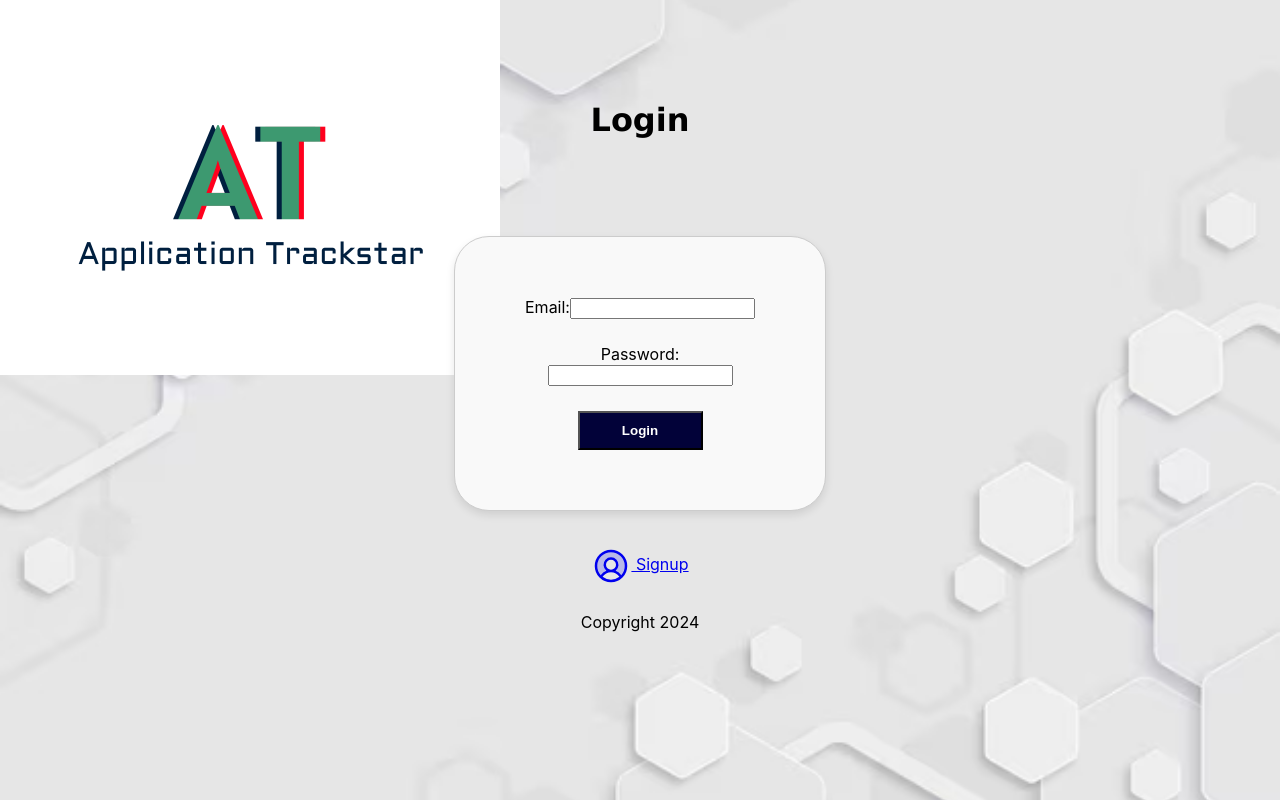
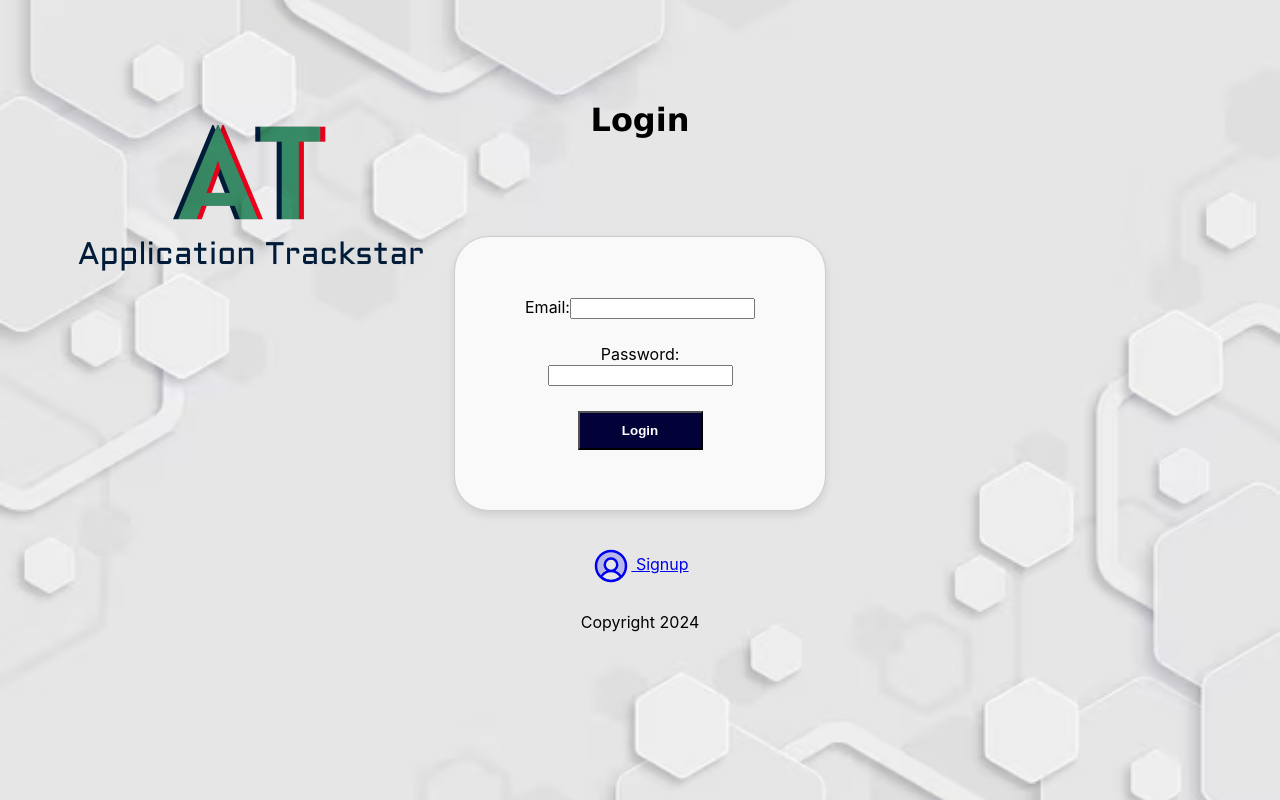
Before and after one commit to TomG87/application_frontend, a React (Create React App) app: page /login in a window 1280 px wide. Built offline with nearby package versions, Linux system fonts and the light colour scheme.

Commit message:
add "background: none" and "mix-blend-mode" to remove white background from logo

```diff
--- a/src/App.css
+++ b/src/App.css
@@ -21,6 +21,8 @@
   max-width: 800px;
   max-height: 800px;
   position: absolute;
+  background: none;
+  mix-blend-mode: multiply;
 }
 .form {
   max-width: 350px;
```
